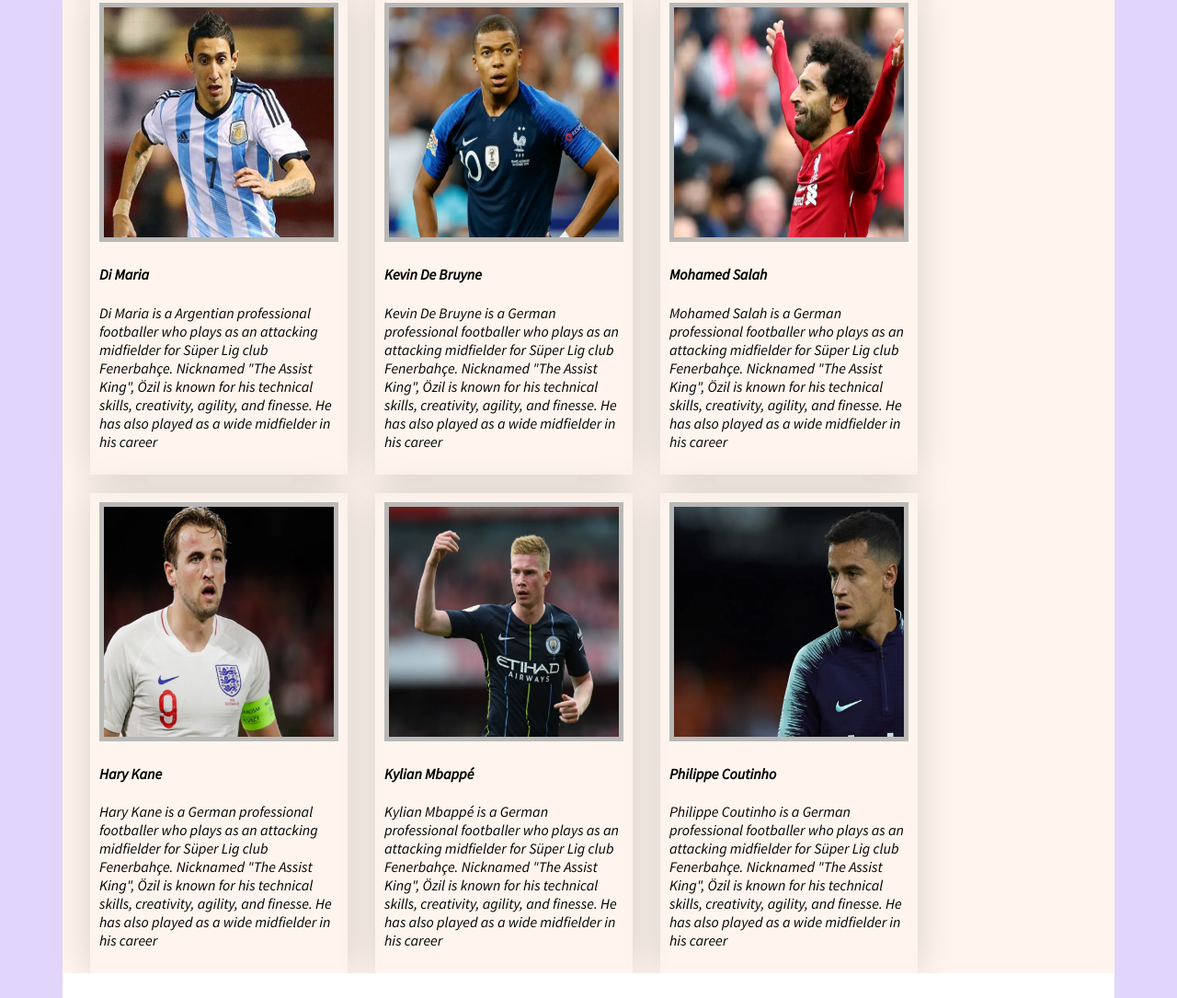
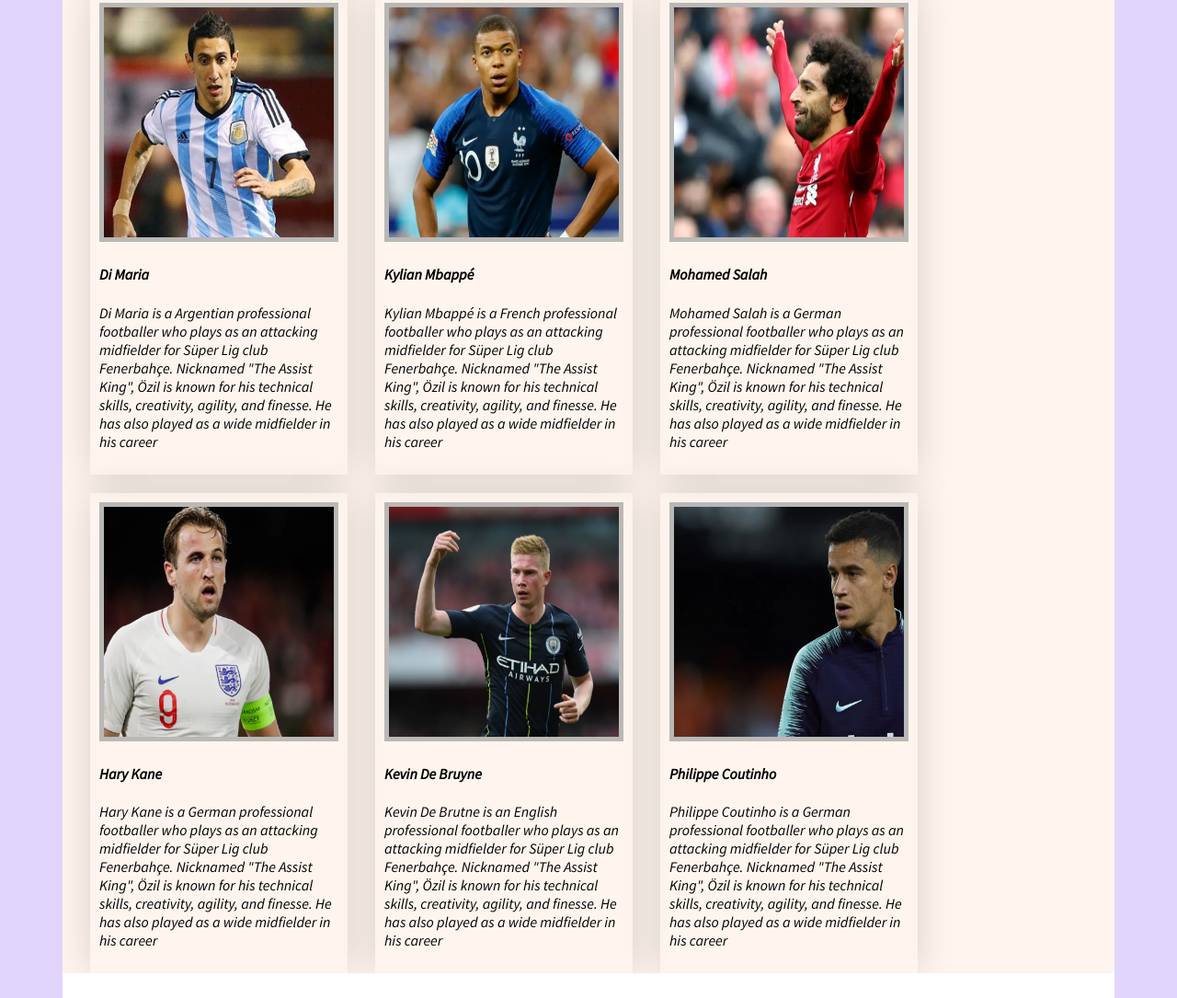
Before and after one commit to BillahMafi/Second-assignment-repo-Football, a plain HTML site: page index.html in a window 1280 px wide. Shown: the part 1600-2685 px from the top of the page at 92% size. Drawn offline with Linux system fonts and the light colour scheme.

Commit message:
resolved

```diff
--- a/index.html
+++ b/index.html
@@ -75,9 +75,9 @@
             <p>Di Maria is a Argentian professional footballer who plays as an attacking midfielder for Süper Lig club Fenerbahçe. Nicknamed "The Assist King", Özil is known for his technical skills, creativity, agility, and finesse. He has also played as a wide midfielder in his career</p>
             </div>
             <div class="player"><img src="images/players/player-8.png" alt="">
-            <h4>Kevin De Bruyne
+            <h4>Kylian Mbappé
             </h4>
-            <p>Kevin De Bruyne is a German professional footballer who plays as an attacking midfielder for Süper Lig club Fenerbahçe. Nicknamed "The Assist King", Özil is known for his technical skills, creativity, agility, and finesse. He has also played as a wide midfielder in his career</p>
+            <p>Kylian Mbappé is a French professional footballer who plays as an attacking midfielder for Süper Lig club Fenerbahçe. Nicknamed "The Assist King", Özil is known for his technical skills, creativity, agility, and finesse. He has also played as a wide midfielder in his career</p>
             </div>
             <div class="player"><img src="images/players/player-9.png" alt="">
             <h4>Mohamed Salah
@@ -91,10 +91,11 @@
             <p>Hary Kane is a German professional footballer who plays as an attacking midfielder for Süper Lig club Fenerbahçe. Nicknamed "The Assist King", Özil is known for his technical skills, creativity, agility, and finesse. He has also played as a wide midfielder in his career</p>
             </div>
             <div class="player"><img src="images/players/player-11.png" alt="">
-            <h4>Kylian Mbappé
+            <h4>Kevin De Bruyne
+
             </h4>
 
-            <p> Kylian Mbappé is a German professional footballer who plays as an attacking midfielder for Süper Lig club Fenerbahçe. Nicknamed "The Assist King", Özil is known for his technical skills, creativity, agility, and finesse. He has also played as a wide midfielder in his career</p>
+            <p> Kevin De Brutne is an English professional footballer who plays as an attacking midfielder for Süper Lig club Fenerbahçe. Nicknamed "The Assist King", Özil is known for his technical skills, creativity, agility, and finesse. He has also played as a wide midfielder in his career</p>
             </div>
             <div class="player"><img src="images/players/player-12.png" alt="">
 
--- a/style.css
+++ b/style.css
@@ -152,6 +152,7 @@ __________________________ */
   margin-top: 30px;
 }
 .highlights p {
+  /* text-align: center; */
   color: gray;
   margin-right: 30px;
   margin-left: 20px;
@@ -223,6 +224,9 @@ footer {
 .footer-img img {
   width: 483px;
   height: 100px;
+  margin-top: 20px;
+  margin-left: 300px;
+  padding: 20px;
   align-items: center;
   justify-content: center;
 }
```
